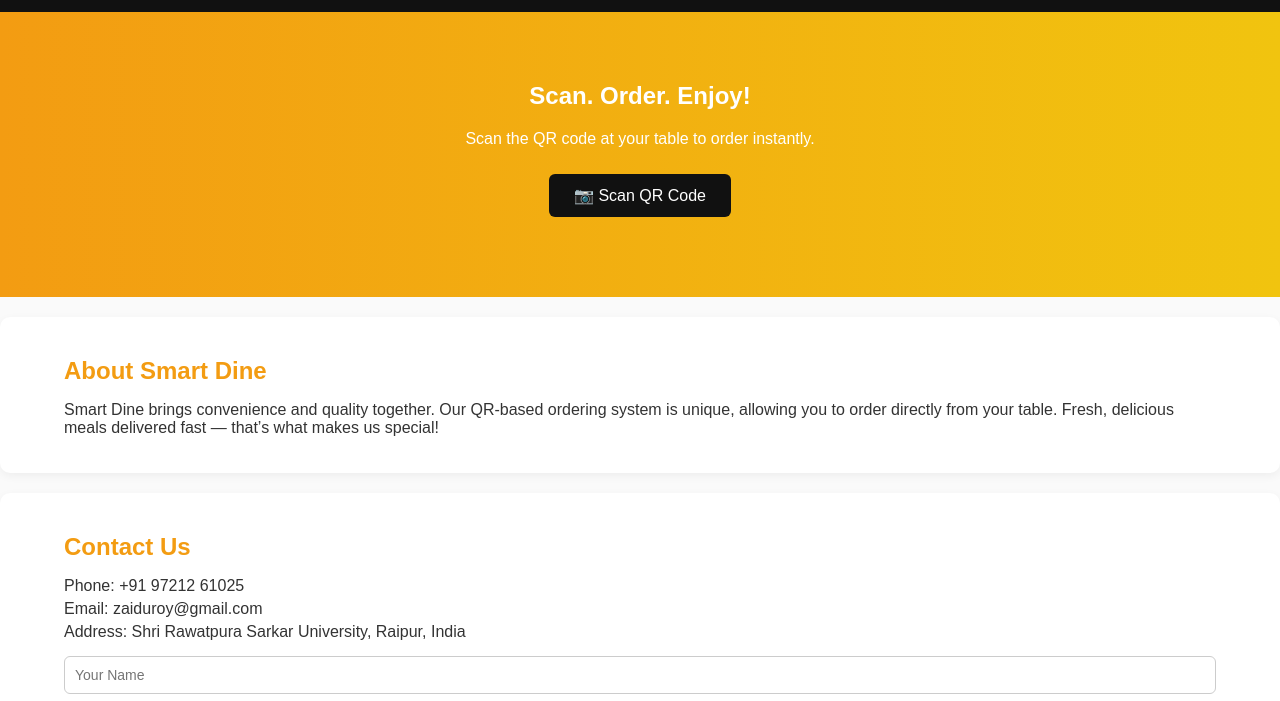
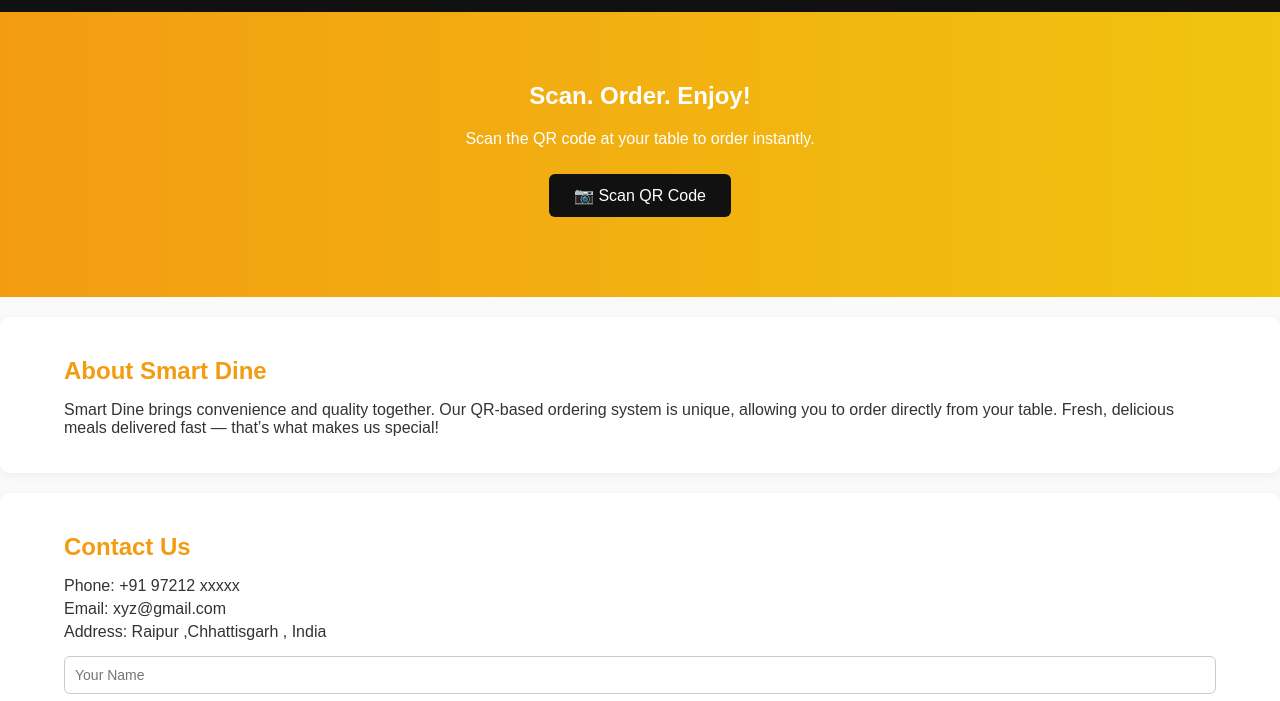
Before and after one commit to mohdsohel-07/Smart-Dine, a plain HTML site: page index.html in a window 1280 px wide. Shown: the part 90-791 px from the top of the page. Drawn offline with Linux system fonts and the light colour scheme.

Commit message:
Update index.html

```diff
--- a/index.html
+++ b/index.html
@@ -40,9 +40,9 @@
   <section id="contact" class="contact-section">
     <h2>Contact Us</h2>
     <ul>
-      <li>Phone: +91 97212 61025</li>
-      <li>Email: zaiduroy@gmail.com</li>
-      <li>Address: Shri Rawatpura Sarkar University, Raipur, India</li>
+      <li>Phone: +91 97212 xxxxx</li>
+      <li>Email: xyz@gmail.com</li>
+      <li>Address: Raipur ,Chhattisgarh , India</li>
     </ul>
     <form id="contactForm">
       <input type="text" name="name" placeholder="Your Name" required />
```
